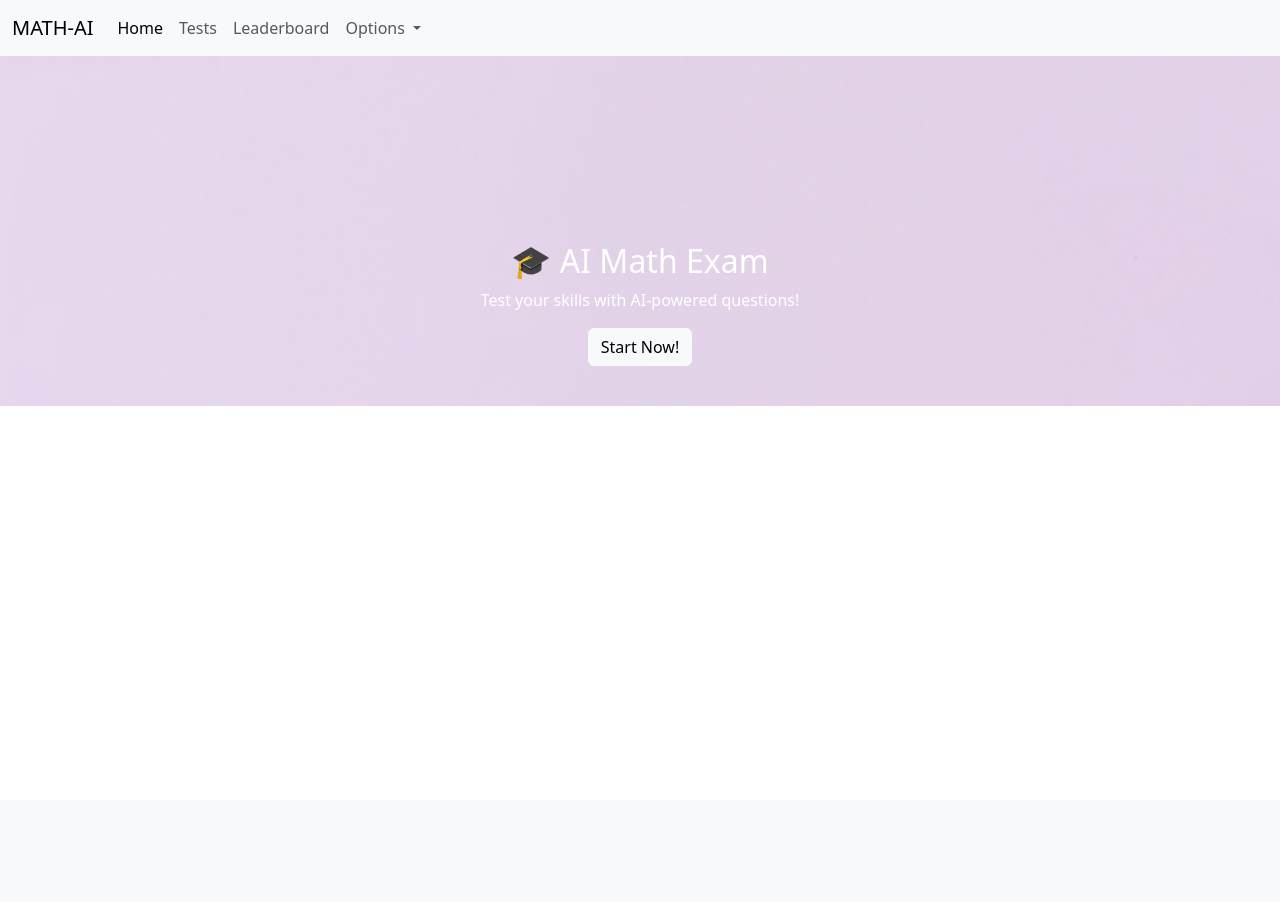
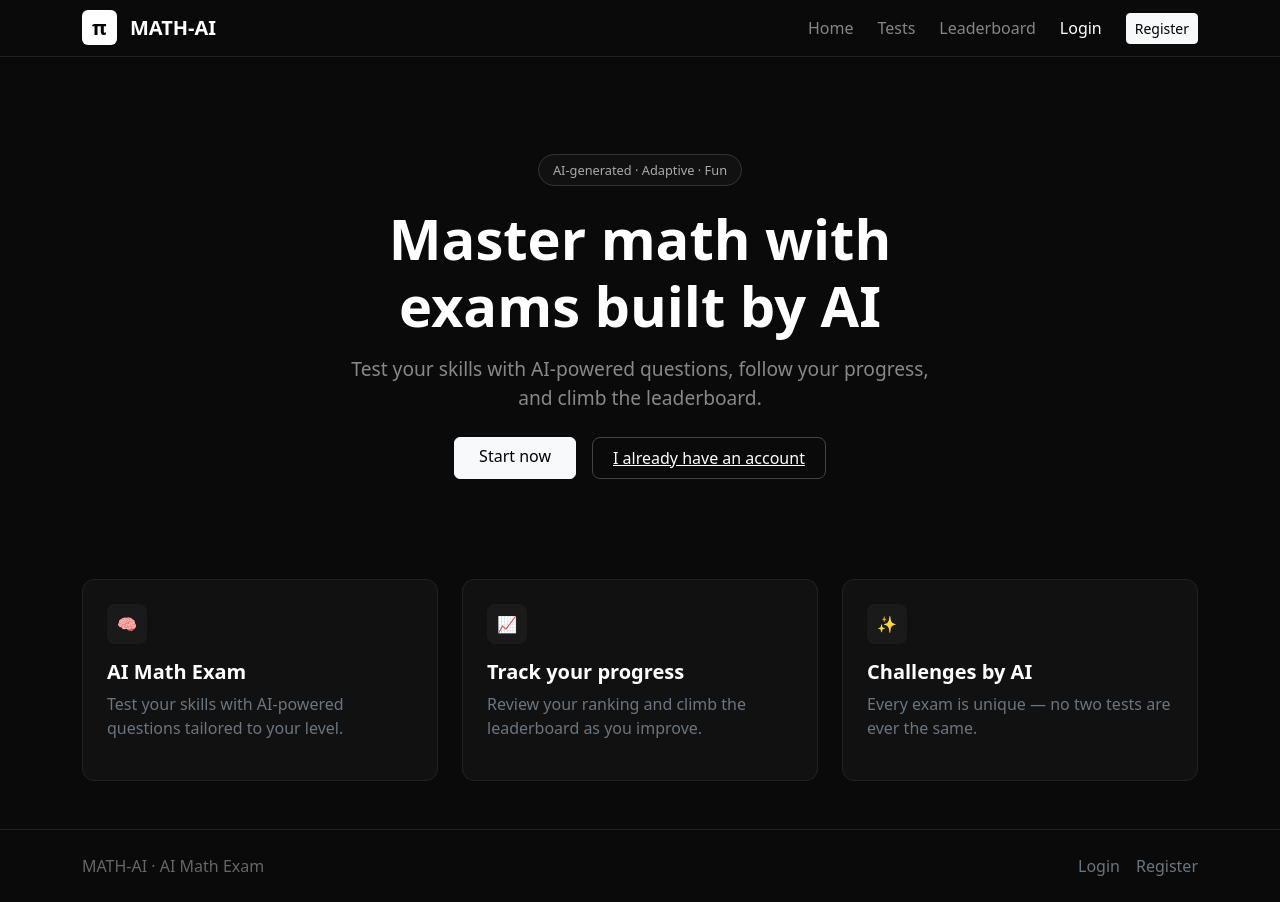
Before and after one commit to rodrigomartinze/Python_Practice, a Flask app: page / in a window 1280 px wide. Before the commit the page ends 406 px from the top, so only its background shows below. Run offline with Flask 3, Linux system fonts and the light colour scheme.

Commit message:
Add web interface with login, register and dark home page

```diff
--- a/web_exam/app.py
+++ b/web_exam/app.py
@@ -1,23 +1,29 @@
-from flask import Flask, render_template
-import bcrypt
-import sqlite3
+from flask import Flask, render_template, request, redirect, flash
 
 app = Flask(__name__)
-
-#HOME
+app.secret_key = "your-secret-key"  # needed for flash messages!
 
 @app.route("/")
 def home():
     return render_template("index.html")
 
-
-# REGISTER/LOGIN PAGE
-
 @app.route("/login", methods=["GET", "POST"])
 def login():
+    if request.method == "POST":
+        email = request.form["email"]
+        password = request.form["password"]
+        # logic here next!
     return render_template("login.html")
 
-
+@app.route("/register", methods=["GET", "POST"])
+def register():
+    if request.method == "POST":
+        name = request.form["name"]
+        email = request.form["email"]
+        grade = request.form["grade"]
+        password = request.form["password"]
+        # save to database next!
+    return render_template("register.html")
 
 if __name__ == "__main__":
-    app.run(debug=True)  # ← add debug=True!
+    app.run(debug=True)
--- a/web_exam/templates/index.html
+++ b/web_exam/templates/index.html
@@ -4,66 +4,160 @@
 <head>
     <meta charset="UTF-8">
     <meta name="viewport" content="width=device-width, initial-scale=1.0">
-    <title>AI-MATH-EXAM</title>
+    <title>MATH-AI — AI Powered Math Exams</title>
     <link href="https://cdn.jsdelivr.net/npm/bootstrap@5.3.0/dist/css/bootstrap.min.css" rel="stylesheet">
+    <style>
+        body {
+            background-color: #0a0a0a;
+            color: #ffffff;
+        }
+
+        .navbar {
+            background-color: #0a0a0a !important;
+            border-bottom: 1px solid #222;
+        }
+
+        .hero {
+            padding: 100px 20px;
+            text-align: center;
+        }
+
+        .hero h1 {
+            font-size: 3.5rem;
+            font-weight: bold;
+        }
+
+        .hero p {
+            color: #888;
+            font-size: 1.2rem;
+        }
+
+        .badge-pill {
+            border: 1px solid #333;
+            background: #111;
+            color: #aaa;
+            padding: 6px 14px;
+            border-radius: 999px;
+            font-size: 0.8rem;
+        }
+
+        .card-dark {
+            background: #111;
+            border: 1px solid #222;
+            border-radius: 12px;
+            padding: 24px;
+        }
+
+        .icon-box {
+            background: #1a1a1a;
+            border-radius: 8px;
+            width: 40px;
+            height: 40px;
+            display: flex;
+            align-items: center;
+            justify-content: center;
+            margin-bottom: 16px;
+        }
+
+        .btn-outline-white {
+            border: 1px solid #444;
+            color: white;
+            background: transparent;
+            padding: 8px 20px;
+            border-radius: 8px;
+        }
+
+        .btn-outline-white:hover {
+            background: #222;
+            color: white;
+        }
+
+        footer {
+            border-top: 1px solid #222;
+            padding: 24px;
+            color: #666;
+        }
+
+        .math-symbols {
+            position: absolute;
+            opacity: 0.04;
+            font-size: 2rem;
+            pointer-events: none;
+        }
+    </style>
 </head>
-<style>
-    .carousel-item img {
-        height: 350px;
-        /* smaller height */
-        object-fit: cover;
-        object-position: center top;
-        /* show top of image */
-    }
-</style>
 
 <body>
-    <nav class="navbar navbar-expand-lg bg-body-tertiary">
-        <div class="container-fluid">
-            <a class="navbar-brand" href="#">MATH-AI</a>
-            <button class="navbar-toggler" type="button" data-bs-toggle="collapse" data-bs-target="#navbarNavDropdown"
-                aria-controls="navbarNavDropdown" aria-expanded="false" aria-label="Toggle navigation">
-                <span class="navbar-toggler-icon"></span>
-            </button>
-            <div class="collapse navbar-collapse" id="navbarNavDropdown">
-                <ul class="navbar-nav">
-                    <li class="nav-item">
-                        <a class="nav-link active" aria-current="page" href="#">Home</a>
-                    </li>
-                    <li class="nav-item">
-                        <a class="nav-link" href="#">Tests</a>
-                    </li>
-                    <li class="nav-item">
-                        <a class="nav-link" href="#">Leaderboard</a>
-                    </li>
-                    <li class="nav-item dropdown">
-                        <a class="nav-link dropdown-toggle" href="#" role="button" data-bs-toggle="dropdown"
-                            aria-expanded="false">
-                            Options
-                        </a>
-                        <ul class="dropdown-menu">
-                            <li><a class="dropdown-item" href="/login">Login</a></li>
-                            <li><a class="dropdown-item" href="#">Register</a></li>
-                            <li><a class="dropdown-item" href="#">Support</a></li>
-                        </ul>
-                    </li>
-                </ul>
+
+    <!-- NAVBAR -->
+    <nav class="navbar navbar-expand-lg">
+        <div class="container">
+            <a class="navbar-brand text-white fw-bold" href="/">
+                <span
+                    style="background:#fff; color:#000; padding:4px 10px; border-radius:6px; margin-right:8px;">π</span>
+                MATH-AI
+            </a>
+            <div class="d-flex gap-4 align-items-center ms-auto">
+                <a href="/" class="text-white-50 text-decoration-none">Home</a>
+                <a href="#tests" class="text-white-50 text-decoration-none">Tests</a>
+                <a href="#leaderboard" class="text-white-50 text-decoration-none">Leaderboard</a>
+                <a href="/login" class="text-white text-decoration-none">Login</a>
+                <a href="/register" class="btn btn-light btn-sm">Register</a>
             </div>
         </div>
     </nav>
-    <div class="carousel-item active">
-        <img src="{{ url_for('static', filename='leaderboard.jpg') }}" class="d-block w-100" alt="exam">
-        <div class="carousel-caption d-none d-md-block">
-            <h2>🎓 AI Math Exam</h2>
-            <p>Test your skills with AI-powered questions!</p>
-            <a href="/login" class="btn btn-light">Start Now!</a>
+
+    <!-- HERO -->
+    <section class="hero position-relative">
+        <span class="badge-pill">AI-generated · Adaptive · Fun</span>
+        <h1 class="mt-4">Master math with<br>exams built by AI</h1>
+        <p class="mt-3">Test your skills with AI-powered questions, follow your progress,<br>and climb the leaderboard.
+        </p>
+        <div class="mt-4 d-flex gap-3 justify-content-center">
+            <a href="/register" class="btn btn-light px-4">Start now</a>
+            <a href="/login" class="btn-outline-white">I already have an account</a>
         </div>
-    </div>
+    </section>
 
+    <!-- CARDS -->
+    <section id="tests" class="container pb-5">
+        <div class="row g-4">
+            <div class="col-md-4">
+                <div class="card-dark">
+                    <div class="icon-box">🧠</div>
+                    <h5 class="fw-bold">AI Math Exam</h5>
+                    <p class="text-secondary">Test your skills with AI-powered questions tailored to your level.</p>
+                </div>
+            </div>
+            <div class="col-md-4">
+                <div class="card-dark">
+                    <div class="icon-box">📈</div>
+                    <h5 class="fw-bold">Track your progress</h5>
+                    <p class="text-secondary">Review your ranking and climb the leaderboard as you improve.</p>
+                </div>
+            </div>
+            <div class="col-md-4">
+                <div class="card-dark">
+                    <div class="icon-box">✨</div>
+                    <h5 class="fw-bold">Challenges by AI</h5>
+                    <p class="text-secondary">Every exam is unique — no two tests are ever the same.</p>
+                </div>
+            </div>
+        </div>
+    </section>
 
-    </div>
+    <!-- FOOTER -->
+    <footer class="text-center">
+        <div class="container d-flex justify-content-between">
+            <span>MATH-AI · AI Math Exam</span>
+            <div class="d-flex gap-3">
+                <a href="/login" class="text-secondary text-decoration-none">Login</a>
+                <a href="/register" class="text-secondary text-decoration-none">Register</a>
+            </div>
+        </div>
+    </footer>
+
     <script src="https://cdn.jsdelivr.net/npm/bootstrap@5.3.0/dist/js/bootstrap.bundle.min.js"></script>
 </body>
 
-
 </html>
```
Also changed, not shown: web_exam/templates/login.html (+187 -0 lines), web_exam/templates/register.html (+186 -0 lines), web_exam/static/exam.jpg (deleted), web_exam/static/leaderboard.jpg (deleted), web_exam/static/teacher.jpg (deleted).
